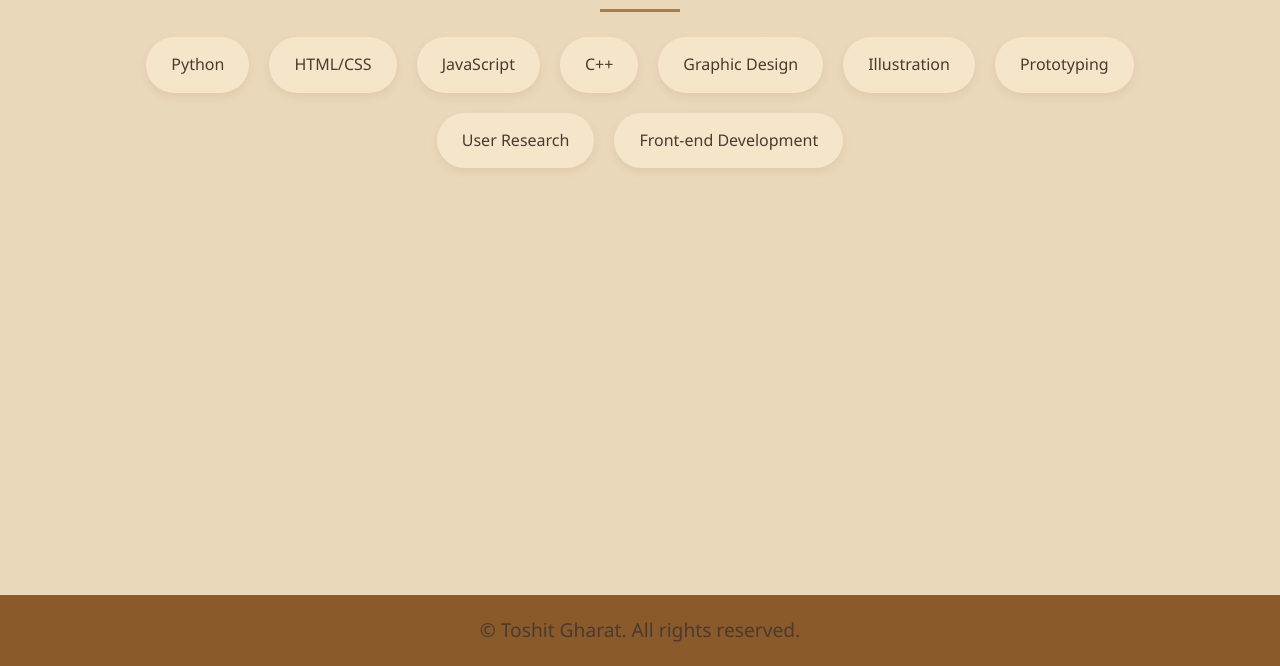
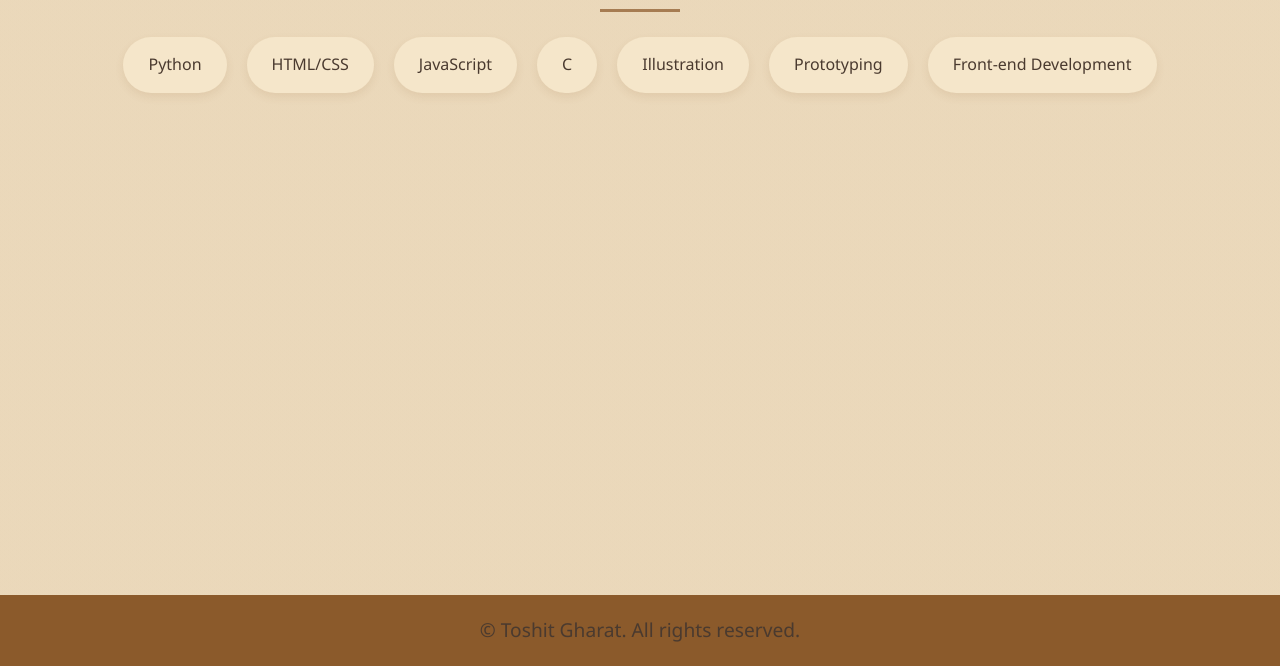
Before and after one commit to Toshit07/portfolio2, a plain HTML site: page skills.html in a window 1280 px wide. Shown: the part 134-800 px from the top of the page. Drawn offline with Linux system fonts and the light colour scheme.

Commit message:
Update skills.html

```diff
--- a/skills.html
+++ b/skills.html
@@ -33,11 +33,9 @@
                 <div class="skill-item">Python</div>
                 <div class="skill-item">HTML/CSS</div>
                 <div class="skill-item">JavaScript</div>
-                <div class="skill-item">C++</div>
-                <div class="skill-item">Graphic Design</div>
+                <div class="skill-item">C</div>
                 <div class="skill-item">Illustration</div>
                 <div class="skill-item">Prototyping</div>
-                <div class="skill-item">User Research</div>
                 <div class="skill-item">Front-end Development</div>
             </div>
         </div>
```
